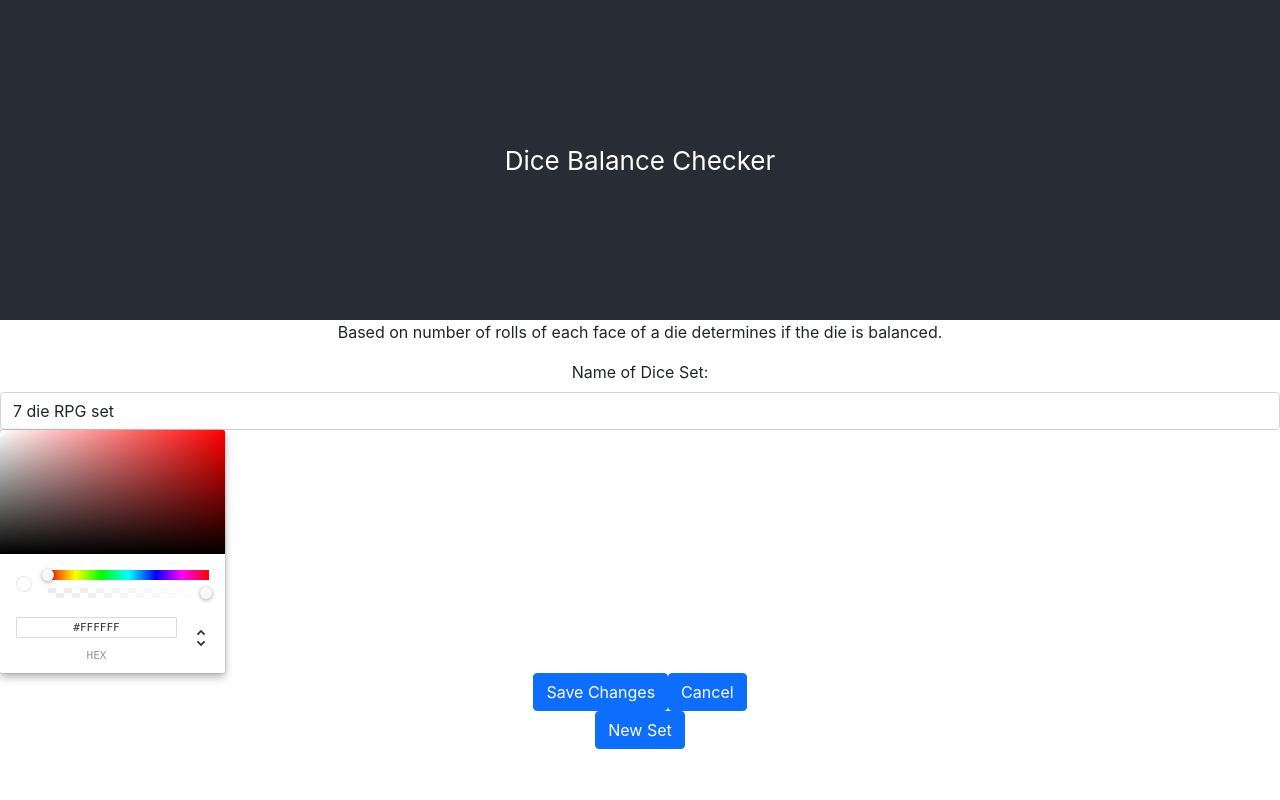
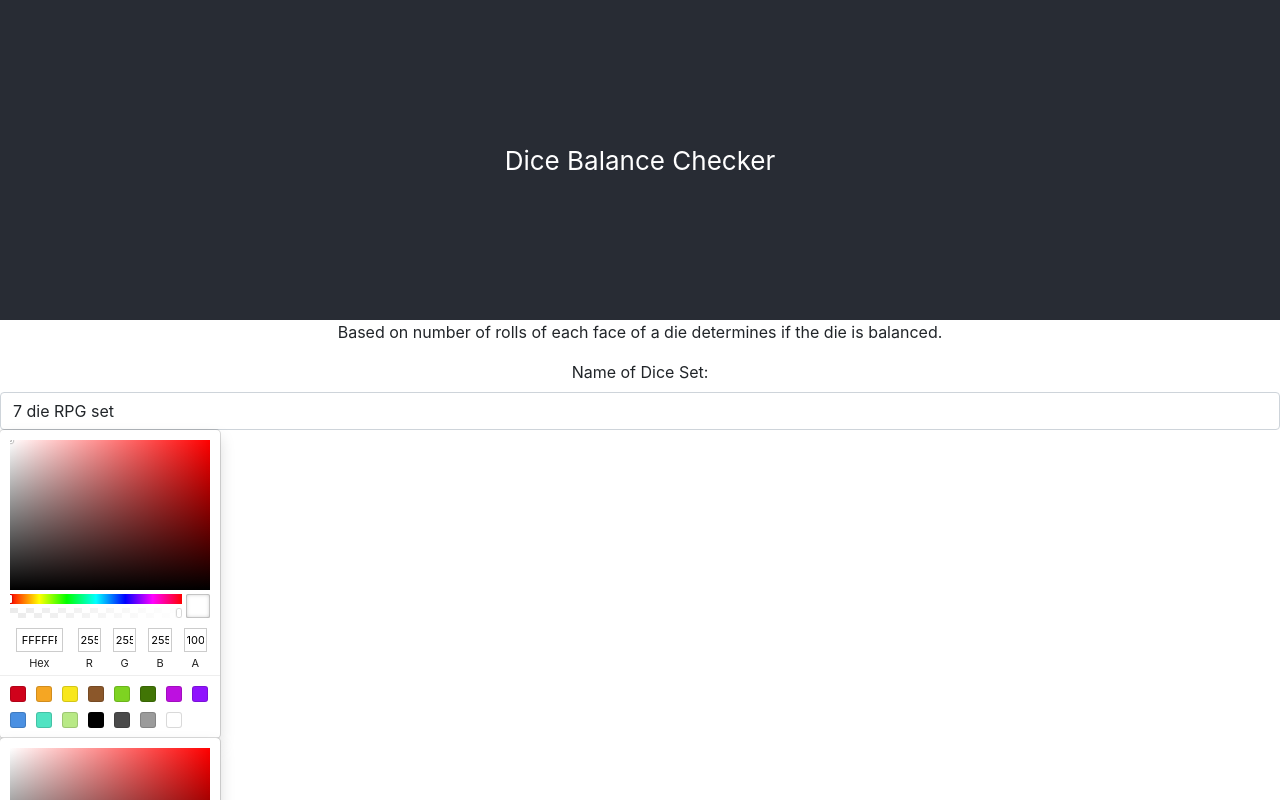
Before and after one commit to etoreki/DiceBalanceTracker, a React (Create React App) app: page / in a window 1280 px wide. Both pictures are taken after a click on the button "Edit Dice Set". Shown: the top 800 px of the page. Built offline with nearby package versions, Linux system fonts and the light colour scheme.

Commit message:
Color Picker working

```diff
--- a/src/DisplaySet.tsx
+++ b/src/DisplaySet.tsx
@@ -1,7 +1,8 @@
 import { DiceSet } from "./Interfaces/diceSet";
 import React, { useState } from "react";
 import { Button, Form } from "react-bootstrap";
-import { ChromePicker } from "react-color";
+import { SketchPicker } from "react-color";
+import "./App.css";
 
 export function DisplaySet({
     diceSets,
@@ -14,7 +15,7 @@ export function DisplaySet({
 }): JSX.Element {
     const [edit, setEdit] = useState<boolean>(false);
     const [name, setName] = useState<string>(currentSet.name);
-    const [primColor, setPrimColor] = useState(currentSet.primaryColor);
+    const [primColor, setPrimColor] = useState<string>(currentSet.primaryColor);
     const [secondColor, setSecondColor] = useState<string>(
         currentSet.secondaryColor
     );
@@ -50,7 +51,18 @@ export function DisplaySet({
                         <Form.Label>Name of Dice Set: </Form.Label>
                         <Form.Control value={name} onChange={editName} />
                     </Form.Group>
-                    <ChromePicker color={primColor}></ChromePicker>
+                    <SketchPicker
+                        color={primColor}
+                        onChange={(updatedColor) =>
+                            setPrimColor(updatedColor.hex)
+                        }
+                    ></SketchPicker>
+                    <SketchPicker
+                        color={secondColor}
+                        onChange={(updatedColor) =>
+                            setSecondColor(updatedColor.hex)
+                        }
+                    ></SketchPicker>
                     <Button onClick={saveChanges}>Save Changes</Button>
                     <Button onClick={cancelChanges}>Cancel</Button>
                 </div>
```
